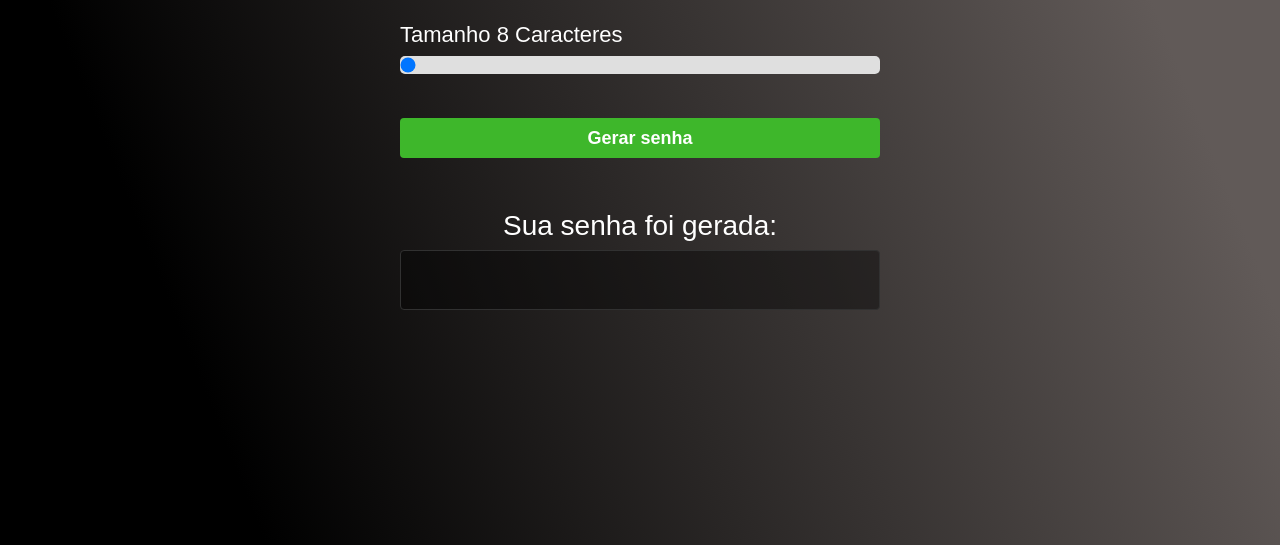
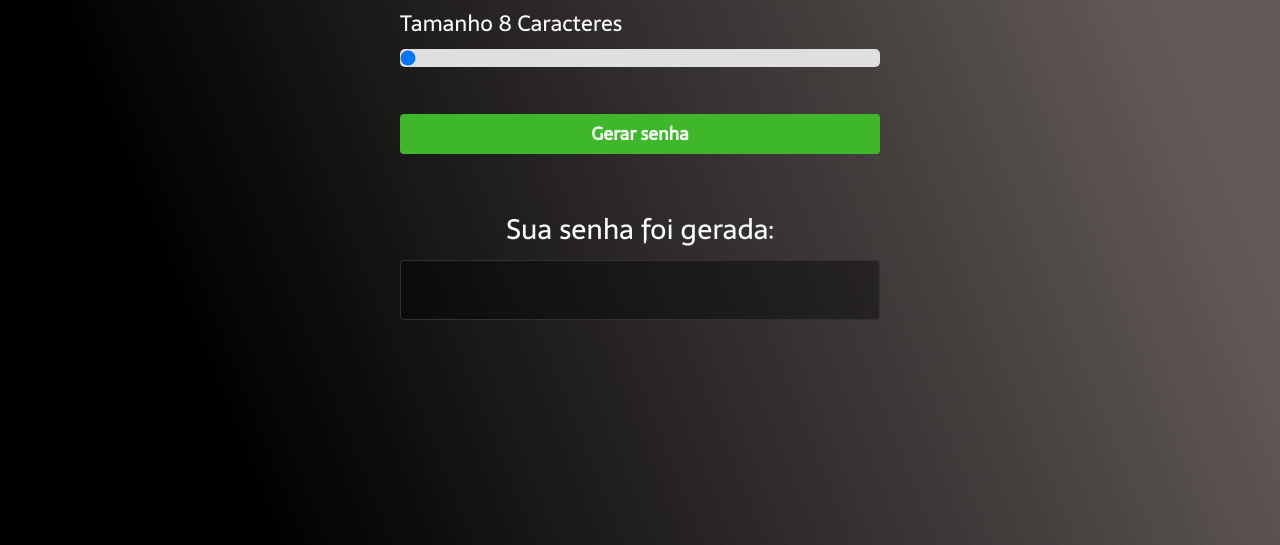
Before and after one commit to Sh4dow-Sk/gerador-de-senha, a plain HTML site: page index.html in a window 1280 px wide. Shown: the part 255-800 px from the top of the page. Drawn offline with Linux system fonts and the light colour scheme.

Commit message:
Update style.css

```diff
--- a/style.css
+++ b/style.css
@@ -1,9 +1,12 @@
+@import url('https://fonts.googleapis.com/css2?family=Righteous&family=Sarala&display=swap');
+
 * {
-    font-family: sans-serif;
+    font-family: sarala;
     width: 100%;
     margin: 0 auto;
     box-sizing: border-box;
 }
+
 
 body {
     background: linear-gradient(68.15deg, #000000 16.62%, #615a58 85.61%);;
```
